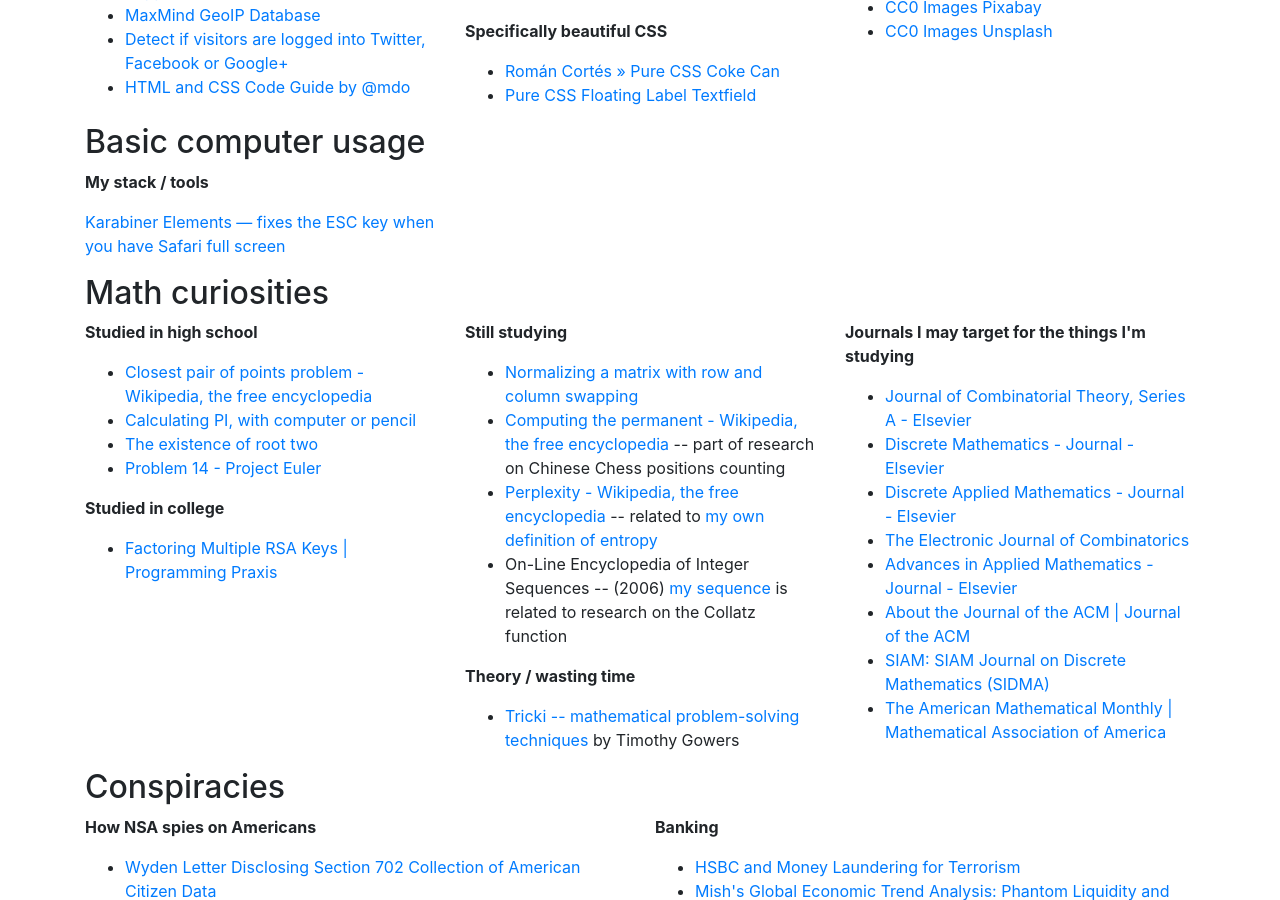
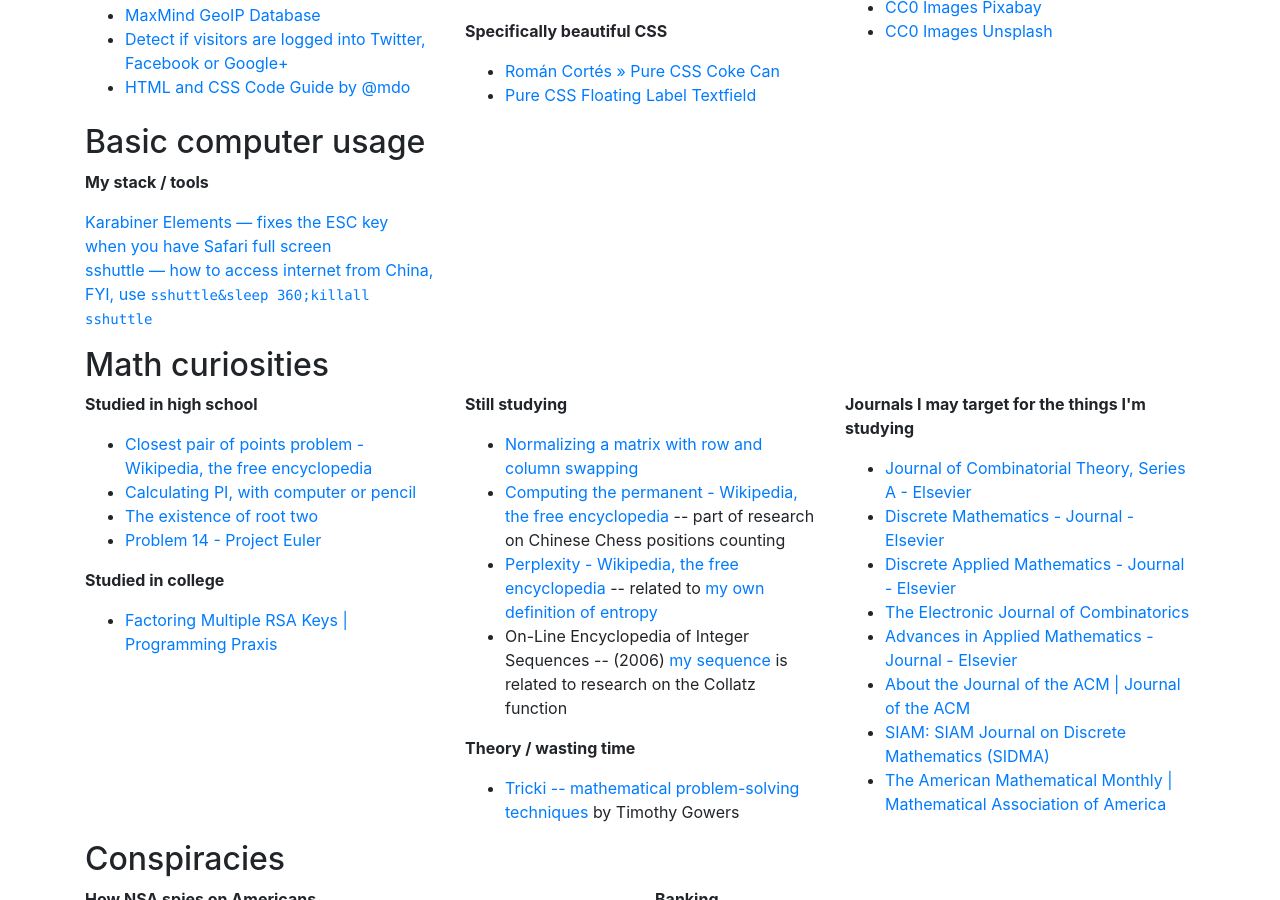
Before and after one commit to fulldecent/phor.net, a Jekyll site: the page built from bookmarks.html, in a window 1280 px wide and 900 px high, scrolled down 673 px. Built offline with Jekyll 4.4.1, drawn with Linux system fonts in a browser that asks for light colours.

Commit message:
add sshuttle

```diff
--- a/bookmarks.html
+++ b/bookmarks.html
@@ -84,6 +84,7 @@
       <p><strong>My stack / tools</strong></p>
       <ul class="list-inline">
         <li class="list-inline-item"><a href="https://github.com/tekezo/Karabiner-Elements">Karabiner Elements &mdash; fixes the ESC key when you have Safari full screen</a></li>
+        <li class="list-inline-item"><a href="http://teohm.com/blog/using-sshuttle-in-daily-work/">sshuttle &mdash; how to access internet from China, FYI, use <code>sshuttle&amp;sleep 360;killall sshuttle</code></a></li>
       </ul>
     </div>
     <div class="col">
```
